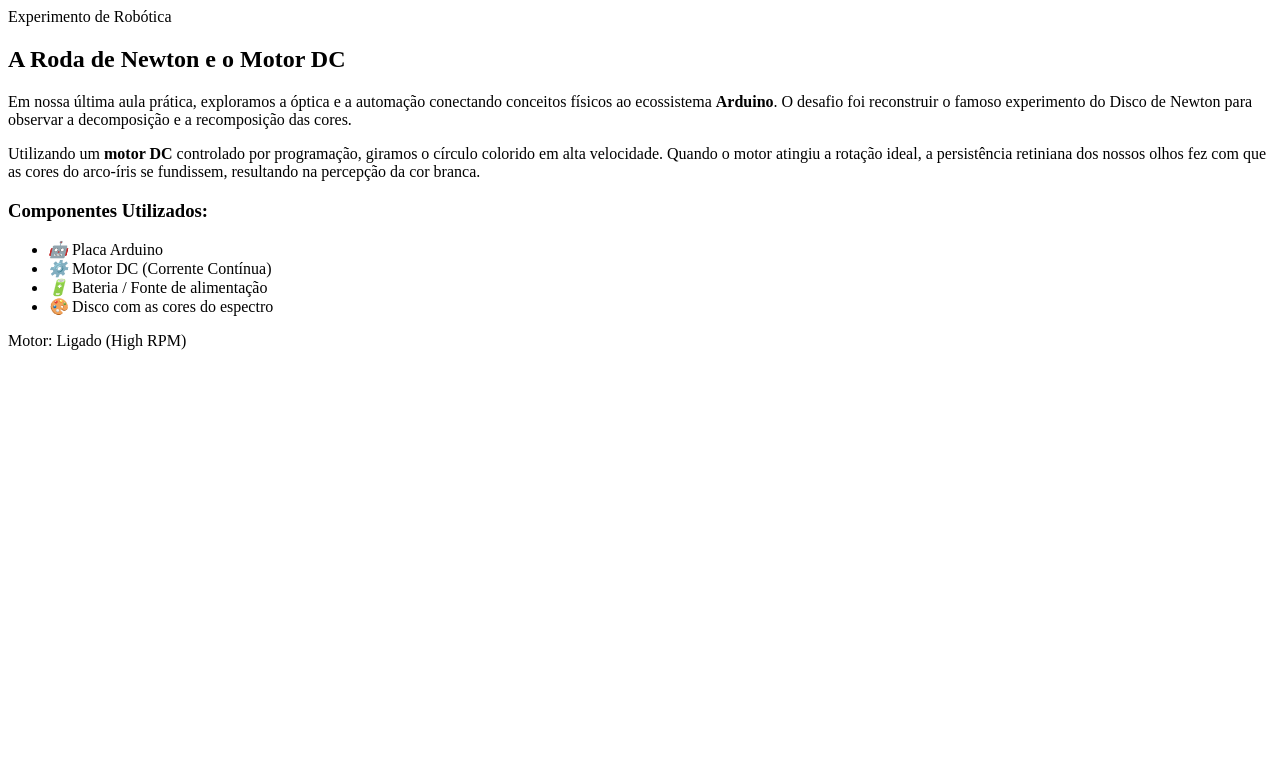
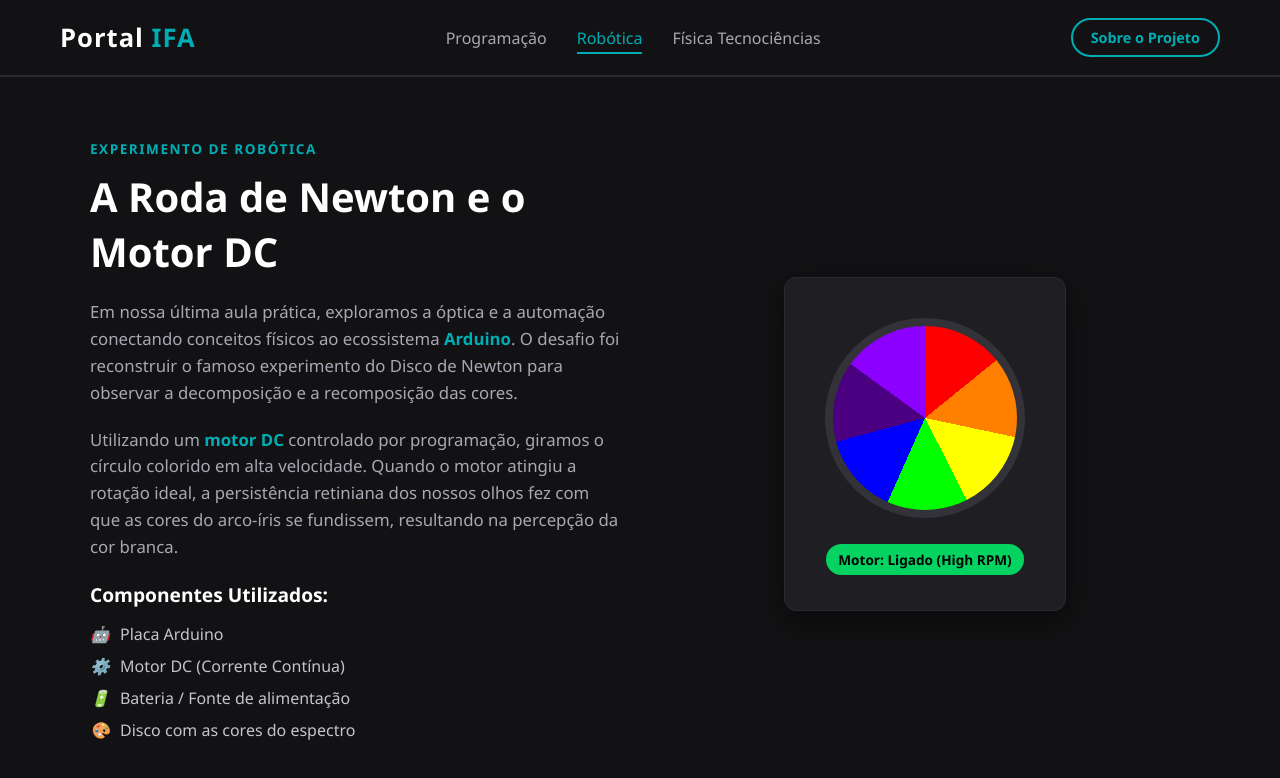
Before and after one commit to emanuelyokota-byte/pROJETO-3, a plain HTML site: page index.htm in a window 1280 px wide. Drawn offline with Linux system fonts and the light colour scheme.

Commit message:
Novo projeto 3

```diff
--- a/index.htm
+++ b/index.htm
@@ -1,3 +1,31 @@
+<!DOCTYPE html>
+<html lang="en">
+<head>
+    <meta charset="UTF-8">
+    <meta name="viewport" content="width=device-width, initial-scale=1.0">
+    <title>Document</title>
+    <link rel="stylesheet" href="style.css">
+</head>
+<body>
+    <header class="header-ifa">
+    <div class="header-container">
+        <div class="logo">
+            <a href="#">Portal <span>IFA</span></a>
+        </div>
+
+        <nav class="menu-navegacao">
+            <ul>
+                <li><a href="#programacao" class="nav-link">Programação</a></li>
+                <li><a href="#robotica" class="nav-link ativo">Robótica</a></li>
+                <li><a href="#fisica" class="nav-link">Física Tecnociências</a></li>
+            </ul>
+        </nav>
+
+        <div class="header-botao">
+            <a href="#sobre" class="btn-IFA">Sobre o Projeto</a>
+        </div>
+    </div>
+</header>
 <section class="secao-robotica">
     <div class="container-robotica">
         <div class="conteudo-texto">
@@ -31,3 +59,5 @@
         </div>
     </div>
 </section>
+</body>
+</html>
--- a/style.css
+++ b/style.css
@@ -135,3 +135,119 @@
         justify-content: center;
     }
 }
+/* Reset básico para garantir que o cabeçalho alinhe perfeitamente */
+* {
+    margin: 0;
+    padding: 0;
+    box-sizing: border-box;
+}
+
+.header-ifa {
+    width: 100%;
+    background-color: #121214; /* Mantendo o tom escuro tecnológico */
+    border-bottom: 2px solid #29292e;
+    position: sticky;
+    top: 0;
+    z-index: 1000; /* Garante que o menu fique sempre visível ao rolar a página */
+}
+
+.header-container {
+    max-width: 1200px;
+    margin: 0 auto;
+    padding: 20px;
+    display: flex;
+    justify-content: space-between;
+    align-items: center;
+}
+
+/* Estilo do Logo */
+.logo a {
+    font-size: 1.6rem;
+    font-weight: bold;
+    color: #ffffff;
+    text-decoration: none;
+    font-family: 'Segoe UI', sans-serif;
+    letter-spacing: 1px;
+}
+
+.logo a span {
+    color: #00adb5; /* Cor de destaque (mesma usada na seção de robótica) */
+}
+
+/* Menu de Navegação */
+.menu-navegacao ul {
+    display: flex;
+    list-style: none;
+    gap: 30px;
+}
+
+.menu-navegacao .nav-link {
+    font-family: 'Segoe UI', sans-serif;
+    font-size: 1rem;
+    color: #a8a8b3;
+    text-decoration: none;
+    font-weight: 500;
+    transition: color 0.3s ease;
+    position: relative;
+}
+
+/* Efeito de passar o mouse (Hover) */
+.menu-navegacao .nav-link:hover,
+.menu-navegacao .nav-link.ativo {
+    color: #00adb5;
+}
+
+/* Linha sutil abaixo do link ativo/hover */
+.menu-navegacao .nav-link::after {
+    content: '';
+    position: absolute;
+    width: 0;
+    height: 2px;
+    bottom: -5px;
+    left: 0;
+    background-color: #00adb5;
+    transition: width 0.3s ease;
+}
+
+.menu-navegacao .nav-link:hover::after,
+.menu-navegacao .nav-link.ativo::after {
+    width: 100%;
+}
+
+/* Botão de Destaque */
+.btn-IFA {
+    font-family: 'Segoe UI', sans-serif;
+    background-color: transparent;
+    color: #00adb5;
+    border: 2px solid #00adb5;
+    padding: 8px 18px;
+    border-radius: 20px;
+    text-decoration: none;
+    font-weight: bold;
+    font-size: 0.9rem;
+    transition: all 0.3s ease;
+}
+
+.btn-IFA:hover {
+    background-color: #00adb5;
+    color: #121214;
+}
+
+/* Responsividade para Celulares */
+@media (max-width: 768px) {
+    .header-container {
+        flex-direction: column;
+        gap: 15px;
+        text-align: center;
+    }
+
+    .menu-navegacao ul {
+        gap: 15px;
+        flex-wrap: wrap;
+        justify-content: center;
+    }
+
+    .header-botao {
+        display: none; /* Oculta o botão em telas muito pequenas para poupar espaço */
+    }
+}
```
Also changed, not shown: 3 other files.
